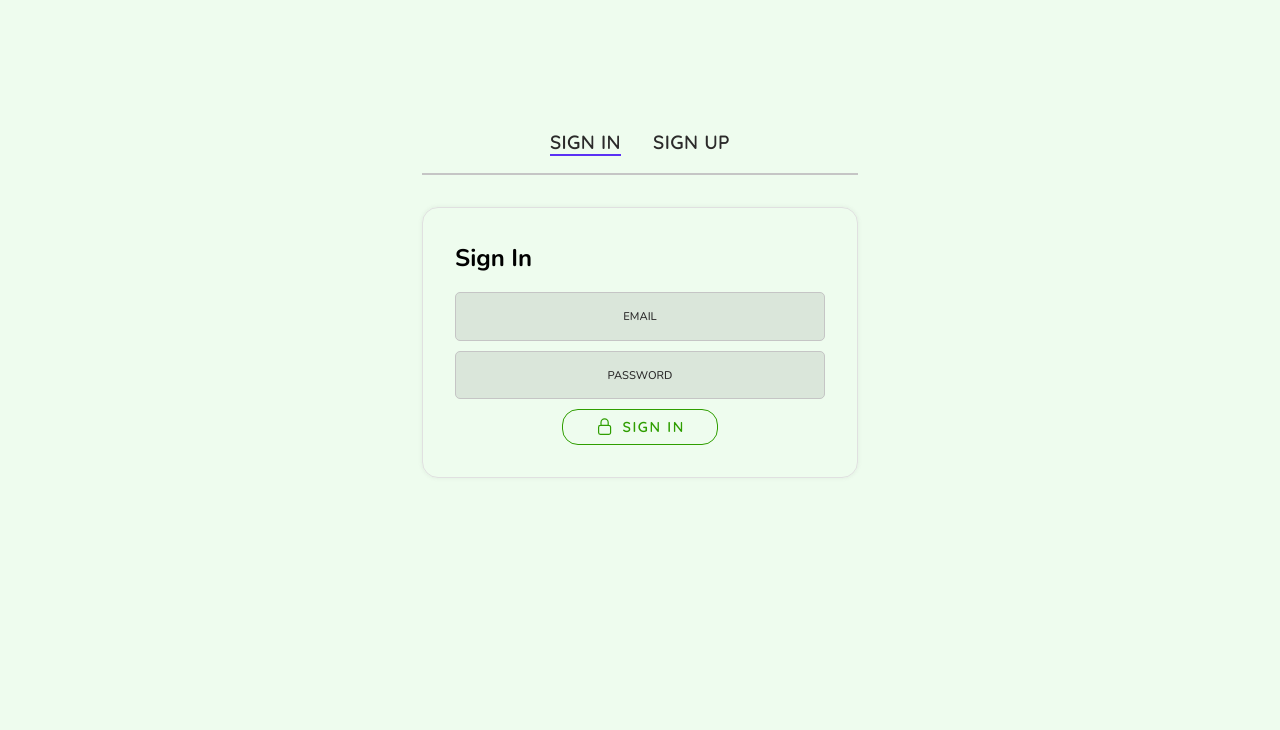
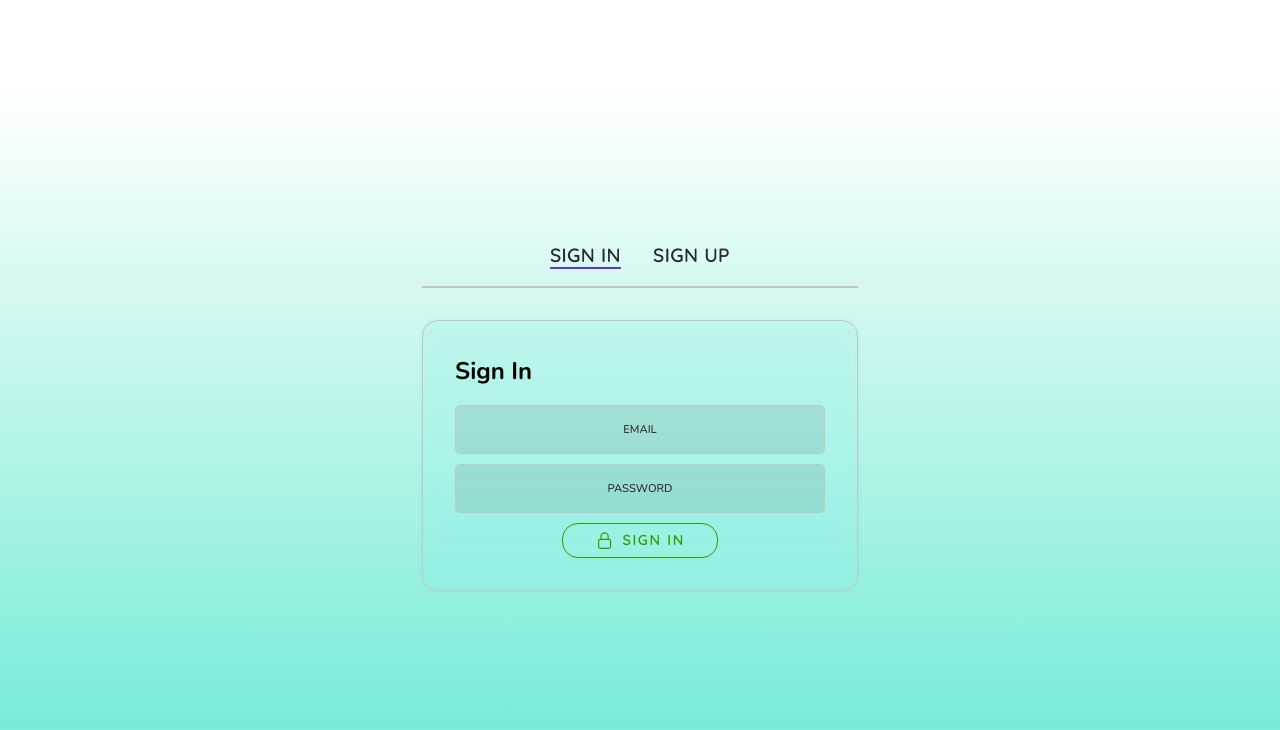
Before and after one commit to fdasabino/take_notes_vue_app, a Vue app: page /#/auth in a window 1280 px wide. Shown: the top 730 px of the page. Built offline with nearby package versions, Linux system fonts and the light colour scheme; no server answers; what vue-toast-notification would draw is missing.

Commit message:
Update styles in main.scss, ButtonComponent.scss, ViewAuth.scss, and ViewStats.scss

```diff
--- a/src/assets/main.scss
+++ b/src/assets/main.scss
@@ -22,7 +22,8 @@ body {
     -webkit-font-smoothing: antialiased;
     -moz-osx-font-smoothing: grayscale;
     user-select: none;
-    background: $base-bg-green;
+    background-color: #74ebd5;
+    background-image: linear-gradient(0deg, #74ebd5 10%, #ffffff 90%);
 }
 
 main {
--- a/src/components/Layout/Button/ButtonComponent.scss
+++ b/src/components/Layout/Button/ButtonComponent.scss
@@ -92,7 +92,7 @@
     &[type="submit"],
     &[type="reset"] {
         @include button-styles;
-        @include button-presets(transparent, $base-grey, $base-blue, $base-white, 0.98, $base-blue);
+        @include button-presets(transparent, $base-blue, $base-blue, $base-white, 0.98, $base-blue);
     }
 }
 
--- a/src/views/ViewAuth/ViewAuth.scss
+++ b/src/views/ViewAuth/ViewAuth.scss
@@ -1,12 +1,12 @@
 .auth {
     width: 100%;
     max-width: 500px;
-    height: 100%;
+    height: 100dvh;
 
     display: flex;
     flex-direction: column;
     justify-content: center;
-    margin: 5rem auto 0 auto;
+    margin: 0 auto;
     padding: 2rem;
 
     .active {
@@ -44,10 +44,13 @@
         justify-content: center;
         flex-direction: column;
 
-        border: 1px solid $base-grey;
+        background: rgba(135, 241, 235, 0.2);
+        border: 1px solid $base-dark-grey;
         border-radius: 1rem;
         box-shadow: $base-shadow-2;
         padding: 2rem;
+        backdrop-filter: blur(5px);
+        -webkit-backdrop-filter: blur(5px);
 
         &__content {
             width: 100%;
--- a/src/views/ViewStats/ViewStats.scss
+++ b/src/views/ViewStats/ViewStats.scss
@@ -1,12 +1,13 @@
 .stats {
+    width: 100%;
+    max-width: 1100px;
+    height: 100dvh;
     display: flex;
     flex-direction: column;
     align-items: center;
     justify-content: center;
     gap: 2rem;
     border-radius: 1rem;
-    border: 1px solid rgba($color: $base-dark-yellow, $alpha: 0.7);
-    background-color: rgba($color: $base-dark-yellow, $alpha: 0.5);
     padding: 1rem;
 
     &__header {
```
